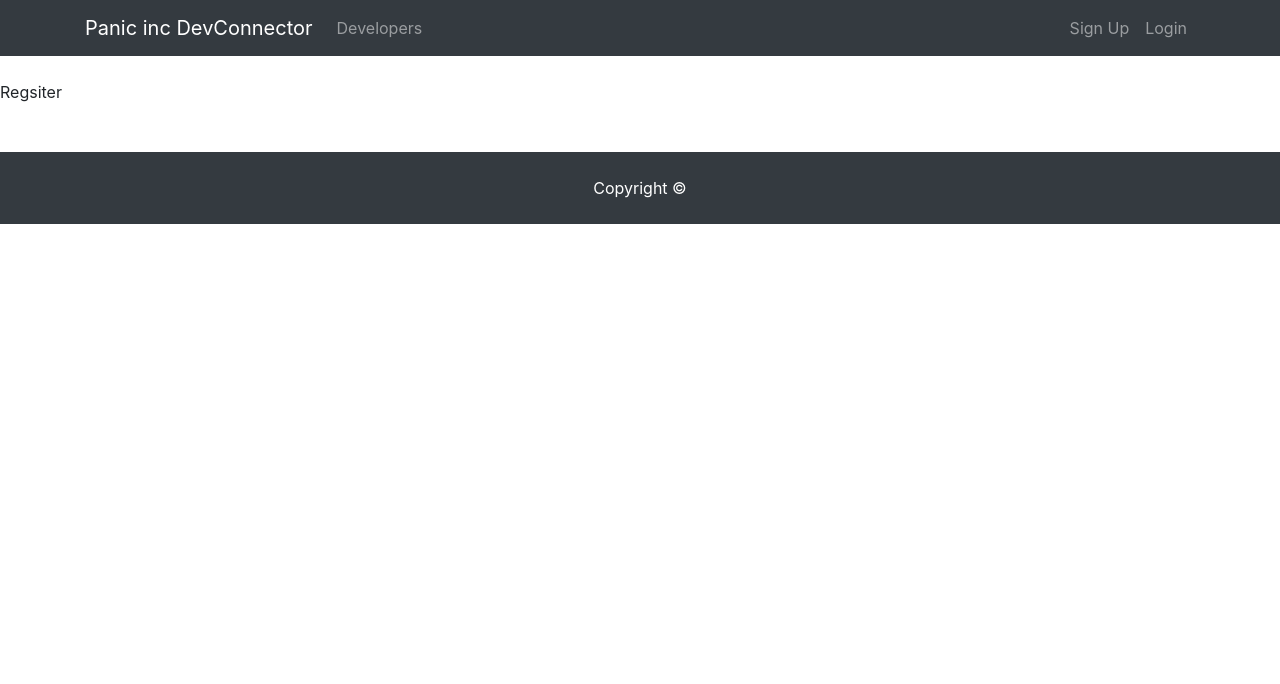
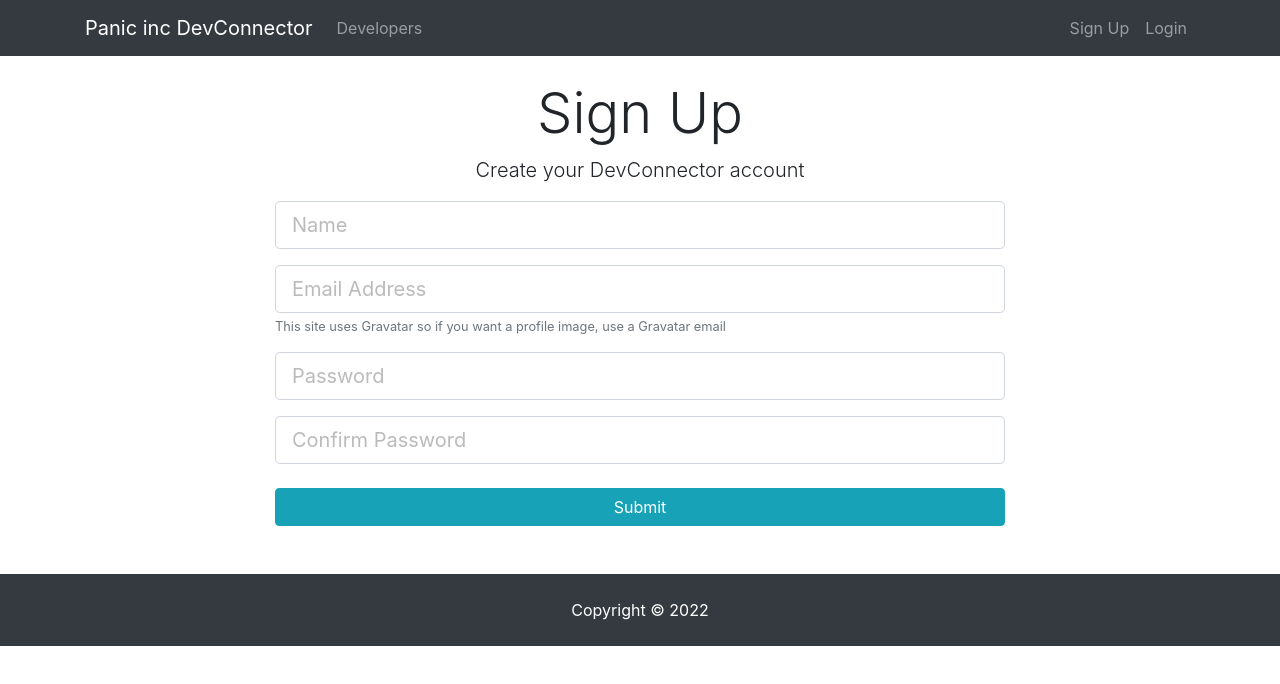
Before and after one commit to sinteco/panicConnector, a React (Create React App) app in the folder client/: page /register in a window 1280 px wide. Shown: the top 684 px of the page. Built offline with nearby package versions, Linux system fonts and the light colour scheme.

Commit message:
registration with axios and serverside validatio

```diff
--- a/client/package.json
+++ b/client/package.json
@@ -6,6 +6,8 @@
     "@testing-library/jest-dom": "^5.16.2",
     "@testing-library/react": "^12.1.2",
     "@testing-library/user-event": "^13.5.0",
+    "axios": "^0.25.0",
+    "classnames": "^2.3.1",
     "react": "^17.0.2",
     "react-dom": "^17.0.2",
     "react-router-dom": "^6.2.1",
--- a/client/src/auth/Login.js
+++ b/client/src/auth/Login.js
@@ -1,9 +1,56 @@
-import React, { Component } from 'react'
+import React, { Component } from 'react';
+import axios from 'axios';
+import classnames from 'classnames';
 
 class Login extends Component {
+  constructor(){
+    super();
+    this.state = {
+      email: '',
+      password: '',
+      errors: {}
+    }
+    this.onChange = this.onChange.bind(this);
+    this.onSubmit = this.onSubmit.bind(this);
+  }
+  onChange(e){
+    this.setState({
+      [e.target.name]: e.target.value
+    });
+  }
+  onSubmit(e){
+    e.preventDefault();
+    const newUser = {
+      email: this.state.email,
+      password: this.state.password
+    }
+    axios.post('/api/users/login/', newUser).then(res=>console.log(res.data)).catch(err => console.log(this.setState({errors:err.response.data})));
+  }
+
   render() {
+    const {errors} = this.state;
     return (
-      <div>Login</div>
+      <div className="login">
+    <div className="container">
+      <div className="row">
+        <div className="col-md-8 m-auto">
+          <h1 className="display-4 text-center">Log In</h1>
+          <p className="lead text-center">Sign in to your DevConnector account</p>
+          <form onSubmit={this.onSubmit}>
+            <div className="form-group">
+              <input type="email" className={classnames('form-control form-control-lg',{'is-invalid':errors.email})} placeholder="Email Address" name="email" value={this.state.email} onChange={this.onChange} />
+              {errors.email && (<div className='invalid-feedback'>{errors.email}</div>)}
+            </div>
+            <div className="form-group">
+              <input type="password" className={classnames('form-control form-control-lg',{'is-invalid':errors.password})} placeholder="Password" name="password" value={this.state.password} onChange={this.onChange}/>
+              {errors.password && (<div className='invalid-feedback'>{errors.password}</div>)}
+            </div>
+            <input type="submit" className="btn btn-info btn-block mt-4" />
+          </form>
+        </div>
+      </div>
+    </div>
+  </div>
     )
   }
 }
--- a/client/src/auth/Regsiter.js
+++ b/client/src/auth/Regsiter.js
@@ -1,9 +1,69 @@
 import React, { Component } from 'react'
+import axios from 'axios';
+import classnames from 'classnames';
 
  class Regsiter extends Component {
+  constructor(){
+    super();
+    this.state = {
+      name: '',
+      email: '',
+      password: '',
+      confpassword: '',
+      errors: {}
+    }
+    this.onChange = this.onChange.bind(this);
+    this.onSubmit = this.onSubmit.bind(this);
+  }
+  onChange(e){
+    this.setState({
+      [e.target.name]: e.target.value
+    });
+  }
+  onSubmit(e){
+    e.preventDefault();
+    const newUser = {
+      name: this.state.name,
+      email: this.state.email,
+      password: this.state.password,
+      confpassword: this.state.confpassword
+    }
+    axios.post('/api/users/register/', newUser).then(res=>console.log(res.data)).catch(err => console.log(this.setState({errors:err.response.data})));
+  }
+
   render() {
+    const {errors} = this.state;
     return (
-      <div>Regsiter</div>
+      <div className="register">
+    <div className="container">
+      <div className="row">
+        <div className="col-md-8 m-auto">
+          <h1 className="display-4 text-center">Sign Up</h1>
+          <p className="lead text-center">Create your DevConnector account</p>
+          <form onSubmit={this.onSubmit}>
+            <div className="form-group">
+              <input type="text" className={classnames('form-control form-control-lg',{'is-invalid':errors.name})} placeholder="Name" name="name" value={this.state.name} onChange={this.onChange} />
+              {errors.name && (<div className='invalid-feedback'>{errors.name}</div>)}
+            </div>
+            <div className="form-group">
+              <input type="email" className={classnames('form-control form-control-lg',{'is-invalid':errors.email})} placeholder="Email Address" name="email" value={this.state.email} onChange={this.onChange} />
+              {errors.email && (<div className='invalid-feedback'>{errors.email}</div>)}
+              <small className="form-text text-muted">This site uses Gravatar so if you want a profile image, use a Gravatar email</small>
+            </div>
+            <div className="form-group">
+              <input type="password" className={classnames('form-control form-control-lg',{'is-invalid':errors.password})} placeholder="Password" name="password" value={this.state.password} onChange={this.onChange} />
+              {errors.password && (<div className='invalid-feedback'>{errors.password}</div>)}
+            </div>
+            <div className="form-group">
+              <input type="password" className={classnames('form-control form-control-lg',{'is-invalid':errors.confpassword})} placeholder="Confirm Password" name="confpassword" value={this.state.confpassword} onChange={this.onChange} />
+              {errors.confpassword && (<div className='invalid-feedback'>{errors.confpassword}</div>)}
+            </div>
+            <input type="submit" className="btn btn-info btn-block mt-4" />
+          </form>
+        </div>
+      </div>
+    </div>
+  </div>
     )
   }
 }
--- a/client/src/components/layout/Footer.js
+++ b/client/src/components/layout/Footer.js
@@ -3,7 +3,7 @@ import React from 'react';
 export default function Footer() {
   return (
     <footer className="bg-dark text-white mt-5 p-4 text-center">
-        Copyright &copy; {new Date().getFullYear}
+        Copyright &copy; {(new Date().getFullYear())}
     </footer>
   )
 }
```
Also changed, not shown: 1 other file (tests, documents, lock files or other folders).
